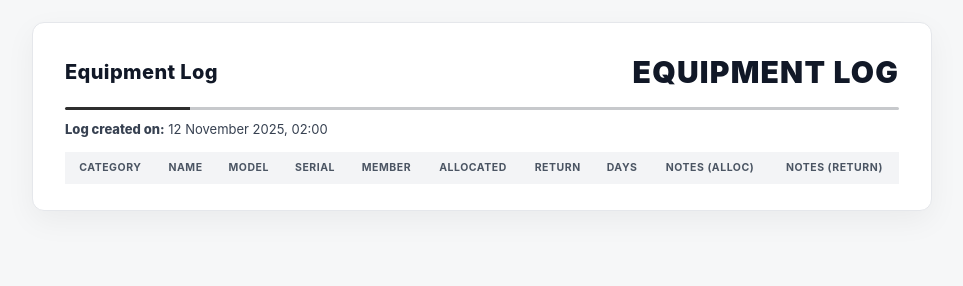
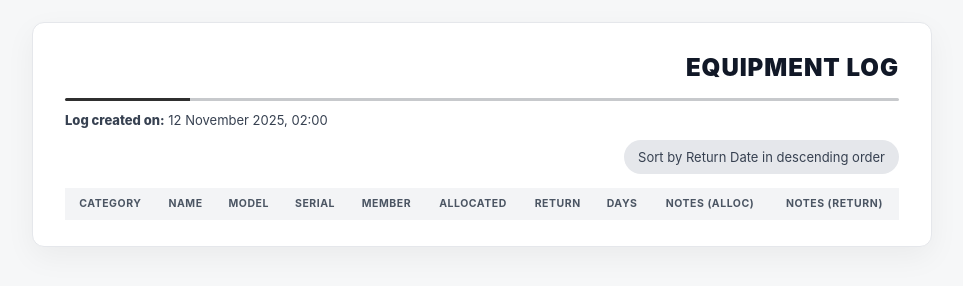
Before and after one commit to vinniengineer/altivion-equipment, a plain HTML site: page index.html in a window 1280 px wide. Shown: the whole page, without its empty margins (158-1121 px from the left). Drawn offline with Linux system fonts and the light colour scheme.

Commit message:
Update index.html

```diff
--- a/index.html
+++ b/index.html
@@ -35,11 +35,20 @@
   .logo:empty{ display:none }
   .logo img{ max-width:100%; max-height:100%; object-fit:contain }
   .t1{ font-size:20px; font-weight:800; letter-spacing:.02em }
-  .inv-title{ font-size:30px; letter-spacing:.04em; font-weight:900; color:var(--ink) }
+
+  /* smaller title */
+  .inv-title{ font-size:24px; letter-spacing:.04em; font-weight:900; color:var(--ink) }
 
   .divider{ height:3px; border-radius:3px; margin:12px 0 10px; background:linear-gradient(90deg,#2f2f2f 0 15%, #c7c9cc 15% 100%); }
-  .meta-mini{ margin:0 0 14px; color:#374151; font-size:13px }
+  .meta-mini{ margin:0 0 10px; color:#374151; font-size:13px }
   .meta-mini strong{ font-weight:800 }
+
+  /* sort pill */
+  .sort-row{ display:flex; justify-content:flex-end; margin:6px 0 14px; }
+  .pill{
+    background:#e5e7eb; color:#374151; padding:8px 14px; border-radius:9999px;
+    font-size:13px; display:inline-block;
+  }
 
   table{ width:100%; border-collapse:collapse }
   thead th{
@@ -69,7 +78,7 @@
     <header class="header">
       <div class="brand">
         <div class="logo" id="logo_box"></div>
-        <div class="t1" id="brand_name">Company</div>
+        <div class="t1" id="brand_name"></div>
       </div>
       <div class="right"><div class="inv-title" id="page_title">EQUIPMENT LOG</div></div>
     </header>
@@ -77,6 +86,10 @@
 
     <div class="meta-mini">
       <strong>Log created on:</strong> <span id="log_dt"></span>
+    </div>
+
+    <div class="sort-row">
+      <span class="pill">Sort by Return Date in descending order</span>
     </div>
 
     <table>
@@ -102,15 +115,17 @@
   const qp = new URLSearchParams(location.search);
   const get = (k,d='') => qp.get(k) ?? d;
 
-  // Brand + title
+  // Brand + title (hide brand name if absent)
   (function(){
     const name=(get('my_Co_name','')||'').trim();
-    document.getElementById('brand_name').textContent = name || 'Equipment Log';
+    const el=document.getElementById('brand_name');
+    if(name){ el.textContent=name; el.style.display=''; }
+    else { el.textContent=''; el.style.display='none'; }
     const title=(get('title_report','')||'').trim();
     document.getElementById('page_title').textContent = title || 'EQUIPMENT LOG';
   })();
 
-  // Logo
+  // Logo (hide if absent)
   (function(){
     const box=document.getElementById('logo_box');
     const url=(get('my_Co_logo','')||'').trim();
@@ -145,7 +160,24 @@
     });
   }
 
+  // Robust date parser (handles ISO and "Month D, YYYY")
+  function ts(dateStr){
+    if(!dateStr) return -Infinity;
+    const d=new Date(dateStr);
+    if(!isNaN(d)) return d.getTime();
+    // try DD/MM/YYYY quick fallback
+    const m=dateStr.match(/^(\d{1,2})[\/\-](\d{1,2})[\/\-](\d{4})$/);
+    if(m){
+      const [_,dd,mm,yy]=m;
+      return new Date(Number(yy), Number(mm)-1, Number(dd)).getTime();
+    }
+    return -Infinity;
+  }
+
   const data = parse(get('items',''));
+
+  // Sort by Return Date DESC
+  data.sort((a,b)=> ts(b.ret) - ts(a.ret));
 
   // Render
   (function(){
```
